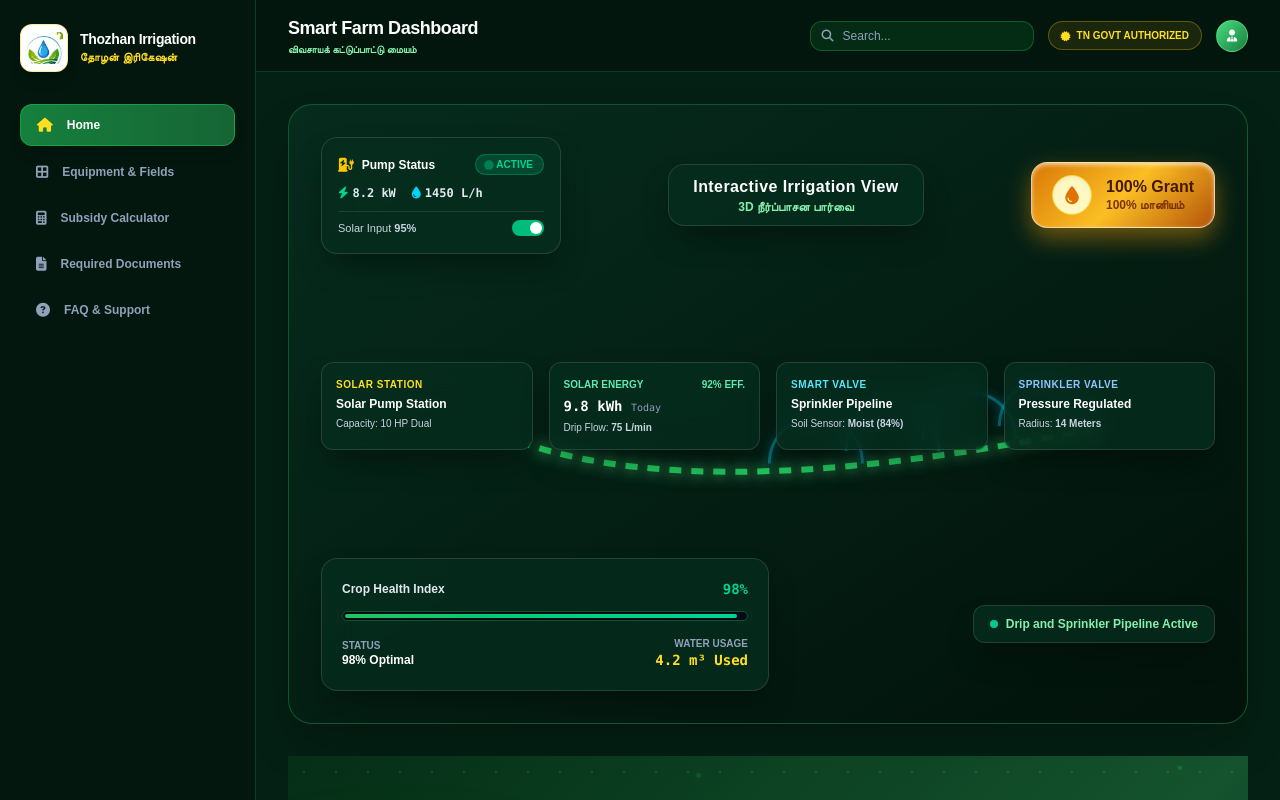
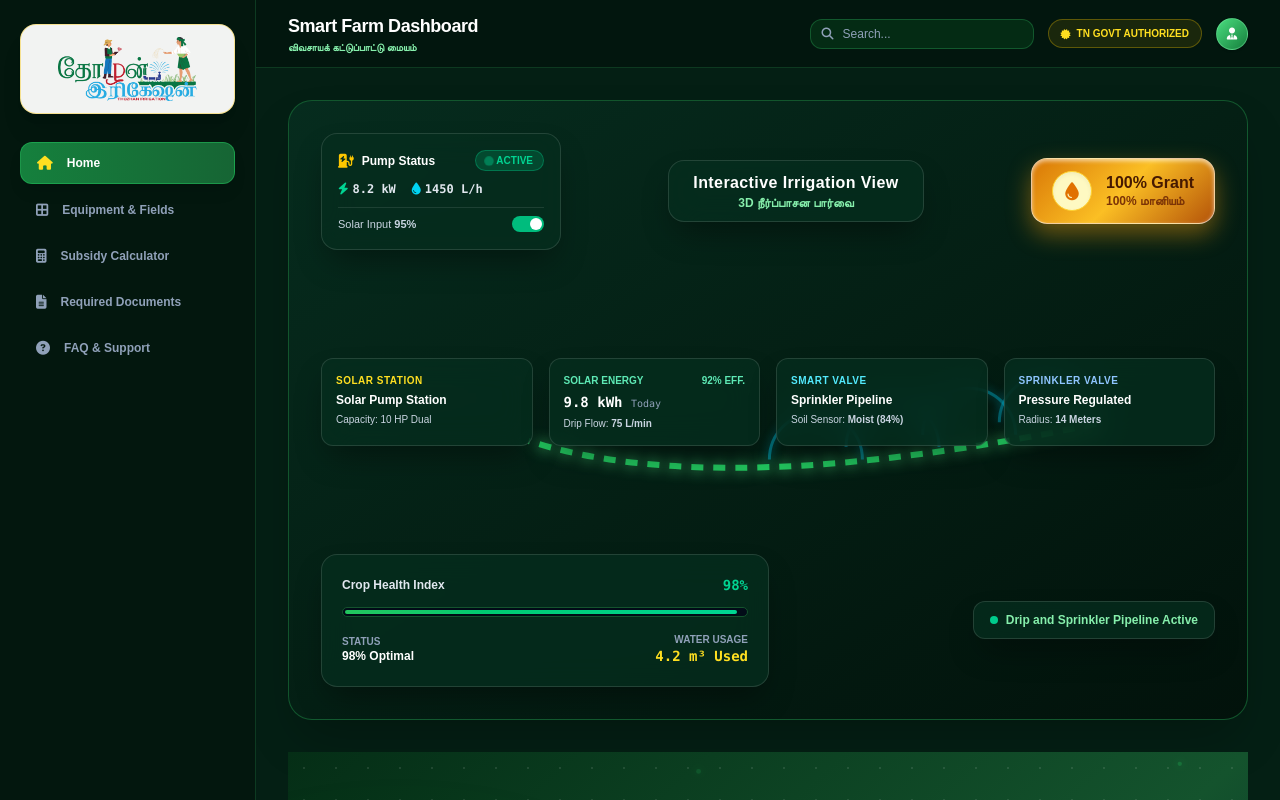
Before and after one commit to Rajesh2901/thozhan-irrigation-app, a React (Vite) app: page / in a window 1280 px wide. Shown: the top 800 px of the page. Built offline with nearby package versions, Linux system fonts and the light colour scheme; a web font is replaced by a local one.

Commit message:
fix: integrate official high-res transparent logo into sidebar and top header bar

```diff
--- a/src/components/DashboardLayout.jsx
+++ b/src/components/DashboardLayout.jsx
@@ -14,23 +14,19 @@ export default function DashboardLayout({ children, activeTab, setActiveTab, isA
   return (
     <div className="min-h-screen bg-[#041f14] text-slate-100 flex flex-col lg:flex-row antialiased selection:bg-brand-500 selection:text-white">
 
-      {/* 1. LEFT NAVIGATION SIDEBAR (IMAGE & LOGO MATCH) */}
+      {/* 1. LEFT NAVIGATION SIDEBAR (OFFICIAL LOGO MATCH) */}
       <aside className={`w-full lg:w-64 bg-[#03170e] border-r border-brand-900/60 p-5 flex flex-col justify-between shrink-0 transition-all duration-300 z-40 ${sidebarOpen ? 'block' : 'hidden lg:flex'}`}>
         <div className="space-y-6">
 
-          {/* Official Logo Brand Header */}
-          <a href="#" className="flex items-center space-x-3 group pt-1">
-            <div className="w-12 h-12 rounded-xl bg-white p-1 flex items-center justify-center shadow-lg border border-yellow-400/40 group-hover:scale-105 transition shrink-0">
-              <img src="/logo.png" alt="Thozhan Irrigation Logo" className="max-w-full max-h-full object-contain" />
-            </div>
-            <div>
-              <h1 className="text-sm font-black text-white leading-tight tracking-tight">Thozhan Irrigation</h1>
-              <p className="text-[11px] text-yellow-300 font-bold tracking-wide">தோழன் இரிகேஷன்</p>
+          {/* Official Transparent Brand Logo Display */}
+          <a href="#" className="block group pt-1">
+            <div className="bg-white/95 rounded-2xl p-3 shadow-xl border border-yellow-400/40 group-hover:scale-[1.02] transition flex items-center justify-center">
+              <img src="/logo.png" alt="Thozhan Irrigation Official Logo" className="w-full h-auto max-h-16 object-contain" />
             </div>
           </a>
 
           {/* Navigation Links */}
-          <nav className="space-y-1.5 pt-2" role="navigation" aria-label="Sidebar Navigation">
+          <nav className="space-y-1.5 pt-1" role="navigation" aria-label="Sidebar Navigation">
             {navItems.map((item) => {
               const isActive = activeTab === item.id;
               return (
@@ -85,7 +81,7 @@ export default function DashboardLayout({ children, activeTab, setActiveTab, isA
       <div className="flex-1 flex flex-col min-w-0">
 
         {/* Top Header Bar */}
-        <header className="bg-[#03170e]/95 backdrop-blur-md border-b border-brand-900/60 px-4 md:px-8 py-3.5 flex justify-between items-center z-30 sticky top-0">
+        <header className="bg-[#03170e]/95 backdrop-blur-md border-b border-brand-900/60 px-4 md:px-8 py-3 flex justify-between items-center z-30 sticky top-0">
 
           <div className="flex items-center space-x-4">
             <button
@@ -97,7 +93,7 @@ export default function DashboardLayout({ children, activeTab, setActiveTab, isA
             </button>
 
             <div className="flex items-center space-x-3">
-              <img src="/logo.png" alt="Logo" className="w-8 h-8 object-contain lg:hidden bg-white p-0.5 rounded-lg" />
+              <img src="/logo.png" alt="Thozhan Irrigation" className="h-8 w-auto object-contain bg-white/90 p-1 rounded-lg lg:hidden" />
               <div>
                 <h2 className="text-sm md:text-lg font-black text-white tracking-tight">Smart Farm Dashboard</h2>
                 <p className="text-[10px] text-brand-300 font-extrabold">விவசாயக் கட்டுப்பாட்டு மையம்</p>
@@ -127,7 +123,7 @@ export default function DashboardLayout({ children, activeTab, setActiveTab, isA
           </div>
         </header>
 
-        {/* Viewport Children (Clean single scroll container) */}
+        {/* Viewport Children */}
         <main className="flex-1 p-4 md:p-6 lg:p-8 space-y-8">
           {children}
         </main>
```
Also changed, not shown: public/logo.png, public/thozhan_logo.png.
